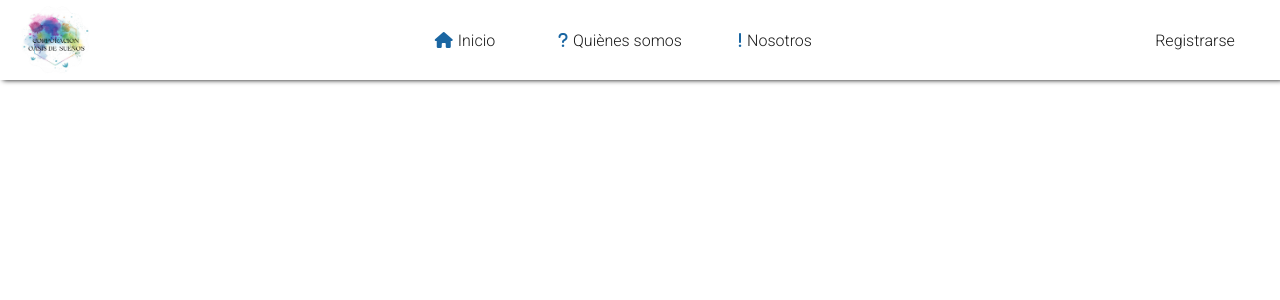
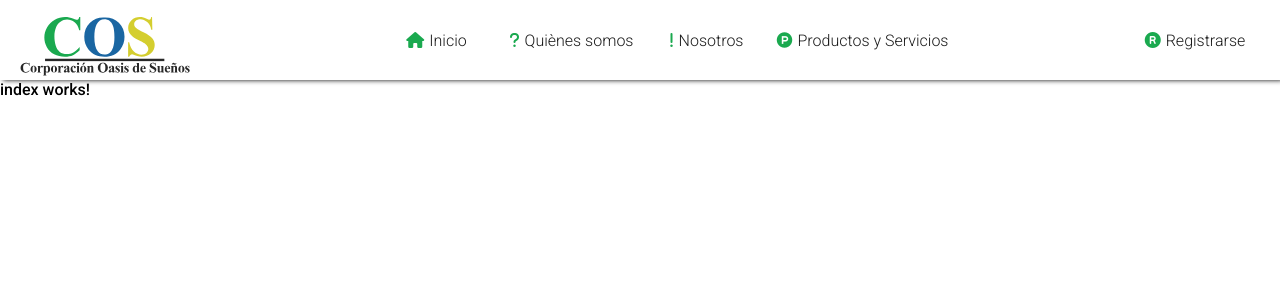
Before and after one commit to Yocmarjigon/oasis-de-sue-os-frontend, an Angular app: page /inicio in a window 1280 px wide. Shown: the top 300 px of the page. Built offline with nearby package versions, Linux system fonts and the light colour scheme.

Commit message:
primer commit de la rama yocmar

```diff
--- a/src/app/app-routing.module.ts
+++ b/src/app/app-routing.module.ts
@@ -1,8 +1,9 @@
 import { NgModule } from '@angular/core';
 import { RouterModule, Routes } from '@angular/router';
+import { IndexComponent } from './module/inicio/index/index.component';
 
 const routes: Routes = [
-  {path: 'inicio', loadChildren: ()=> import('./module/inicio/inicio.module').then(m => m.InicioModule)},
+  {path: 'inicio', component: IndexComponent},
   {path: '', redirectTo: '/inicio', pathMatch:'full'}
 ];
 
--- a/src/app/plantilla/nav-bar/nav-bar.component.css
+++ b/src/app/plantilla/nav-bar/nav-bar.component.css
@@ -1,3 +1,5 @@
+
+
 .container-nav {
 box-shadow: 3px 0px 5px #000;
 height: 80px;
@@ -13,9 +15,16 @@ nav {
 
 }
 
+p{
+    width: 150px;
+    text-align: center;
+    font-family:'Merriweather', serif;
+    font-weight: 700;
+}
+
 
 img {
-    width: 70px;
+    width: 170px;
     justify-self: flex-start;
   }
 
@@ -28,10 +37,6 @@ ul{
     height: 100%;
 }
 
-li{
-    margin-left: 20px;
-
-}
 
 a{
     color: rgb(27, 27, 27);
@@ -42,18 +47,15 @@ a{
     display: flex;
     justify-content: center;
     align-items: center;
-    width: 130px;
-}
-
-a:focus{
-    border-bottom: solid 2px  #1A66A2;
+    min-width: 130px;
+    transition: 0.5s;
 }
 
 a:hover{
-
+    background-color: #77c3fd34;
 }
 
 i{
     margin-right: 5px;
-    color: #1A66A2 ;
+    color: #1AA94F;
 }
--- a/src/app/plantilla/nav-bar/nav-bar.component.html
+++ b/src/app/plantilla/nav-bar/nav-bar.component.html
@@ -1,11 +1,12 @@
 <div class="container-nav">
     <nav>
-        <img src="../../../assets/image/logo-removebg.png" alt="logo">
+        <img src="./../../../assets/image/logo.svg" alt="logo">
         <ul>
-            <li><a href="#"><i class="fa-solid fa-house"></i>Inicio</a></li>
-            <li><a href="#"><i class="fa-solid fa-question"></i>Quiènes somos</a></li>
-            <li><a href="#"><i class="fa-solid fa-exclamation"></i>Nosotros</a></li>
+            <li><a (click)="activador()" #asBtnNav routerLink="/"><i class="fa-solid fa-house"></i>Inicio</a></li>
+            <li><a #asBtnNav href="#"><i class="fa-solid fa-question"></i>Quiènes somos</a></li>
+            <li><a #asBtnNav href="#"><i class="fa-solid fa-exclamation"></i>Nosotros</a></li>
+            <li><a #asBtnNav href="#"><i class="fa-brands fa-product-hunt"></i>Productos y Servicios</a></li>
         </ul>
-        <a href="">Registrarse</a>
+        <a href=""><i class="fa-solid fa-registered"></i>Registrarse</a>
     </nav>
 </div>
--- a/src/app/plantilla/nav-bar/nav-bar.component.ts
+++ b/src/app/plantilla/nav-bar/nav-bar.component.ts
@@ -1,10 +1,22 @@
-import { Component } from '@angular/core';
+import { Component, ElementRef, Renderer2, ViewChild } from '@angular/core';
+import { Router } from '@angular/router';
 
 @Component({
   selector: 'app-nav-bar',
   templateUrl: './nav-bar.component.html',
   styleUrls: ['./nav-bar.component.css']
 })
+
+
+
 export class NavBarComponent {
+  @ViewChild('asBtnNav') btnNab!: ElementRef;
+
+  constructor( private route: Router ,private render2: Renderer2){}
+
+  activador (){
+    const btnNab = this.btnNab.nativeElement;
+    this.render2.setStyle(btnNab, 'border-botton', 'solid 2px #1AA94F')
+  }
 
 }
--- a/src/styles.css
+++ b/src/styles.css
@@ -1,5 +1,5 @@
 /* importando la fuente de la api */
-@import url('https://fonts.googleapis.com/css2?family=Montserrat:wght@100;400;700;900&family=Roboto:wght@100;300;500;900&display=swap');
+@import url('https://fonts.googleapis.com/css2?family=Merriweather:ital,wght@0,300;0,400;0,700;1,900&family=Montserrat:wght@100;400;700;900&family=Roboto:wght@100;300;500;900&display=swap');
 
 /* reseteo de estilos del navegador*/
 *{
```
Also changed, not shown: src/assets/image/logo.svg (added).
